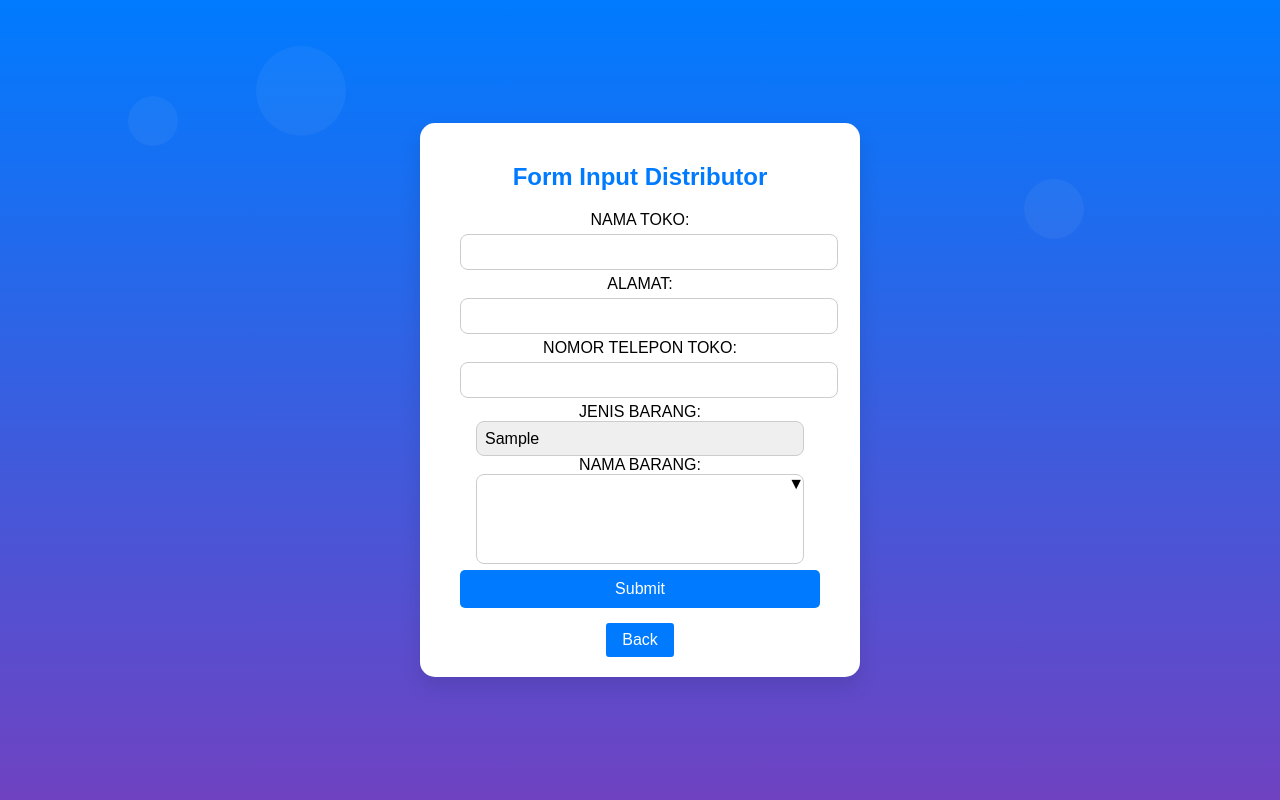
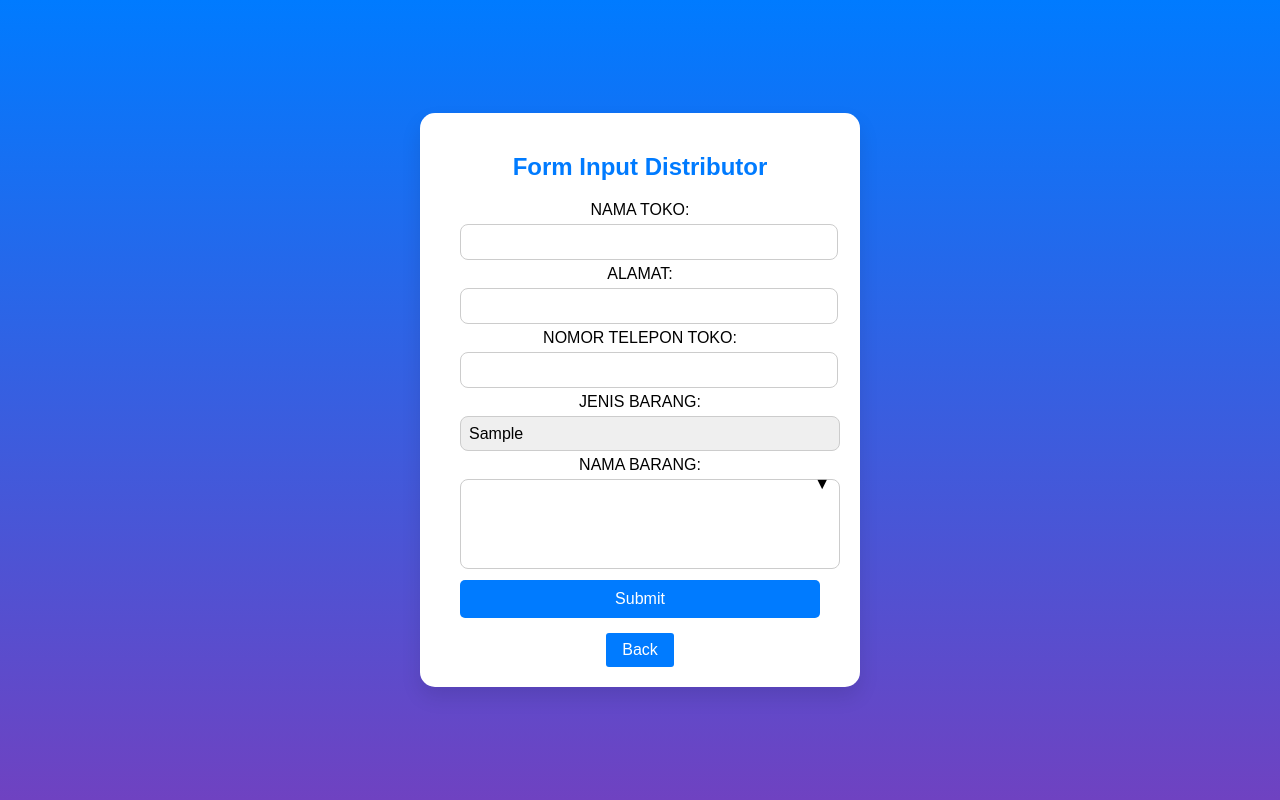
Before and after one commit to CarroVeloce/UAS_PWL, a PHP site: page /input_masterdistributor.php in a window 1280 px wide. Run offline with PHP 8.4, Linux system fonts and the light colour scheme; tables that the repository leaves empty or names only in its code hold one stand-in row (values such as "Sample post"); lists and menus that the app fills with data are empty.

Commit message:
edit dikit

```diff
--- a/input_masterdistributor.php
+++ b/input_masterdistributor.php
@@ -35,13 +35,10 @@
             font-family: 'Arial', sans-serif;
         }
 
-        input[type="text"],
-        input[type="date"],
-        input[type="number"],
-        input[type="file"] {
+        input,
+        select {
             width: calc(100% - 40px);
             margin: 5px 20px;
-            text-align: left;
             padding: 8px;
             border: 1px solid #ccc;
             border-radius: 8px;
@@ -50,11 +47,8 @@
             font-size: 16px;
         }
 
-
-        input[type="text"]:hover,
-        input[type="date"]:hover,
-        input[type="number"]:hover,
-        input[type="file"]:hover {
+        input:hover,
+        select:hover {
             border-color: #007bff;
         }
 
@@ -66,11 +60,6 @@
             border-radius: 5px;
             cursor: pointer;
             transition: background-color 0.3s ease;
-            width: calc(100% - 40px);
-            margin: 5px 20px;
-            text-align: center;
-            font-family: 'Arial', sans-serif;
-            font-size: 16px;
         }
 
         input[type="submit"]:hover {
@@ -95,97 +84,6 @@
 
             to {
                 background-position: 0 100%;
-            }
-        }
-
-        .floating-shapes {
-            position: absolute;
-            width: 100%;
-            height: 100%;
-            z-index: -1;
-        }
-
-        .circle {
-            position: absolute;
-            border-radius: 50%;
-            background-color: rgba(255, 255, 255, 0.05);
-            pointer-events: none;
-            animation: animateCircles 15s linear infinite;
-        }
-
-        .circle:nth-child(1) {
-            width: 50px;
-            height: 50px;
-            left: 10%;
-            animation-duration: 15s;
-        }
-
-        .circle:nth-child(2) {
-            width: 80px;
-            height: 80px;
-            left: 70%;
-            animation-duration: 12s;
-        }
-
-        .circle:nth-child(3) {
-            width: 70px;
-            height: 70px;
-            left: 40%;
-            animation-duration: 10s;
-        }
-
-        .circle:nth-child(4) {
-            width: 60px;
-            height: 60px;
-            left: 80%;
-            animation-duration: 17s;
-        }
-
-        .circle:nth-child(5) {
-            width: 90px;
-            height: 90px;
-            left: 20%;
-            animation-duration: 14s;
-        }
-
-        .circle:nth-child(6) {
-            width: 120px;
-            height: 120px;
-            left: 50%;
-            animation-duration: 11s;
-        }
-
-        @keyframes animateCircles {
-            0% {
-                transform: translateY(100vh);
-            }
-
-            100% {
-                transform: translateY(-100vh);
-            }
-        }
-
-        @keyframes slideDown {
-            from {
-                opacity: 0;
-                transform: translateY(-50px);
-            }
-
-            to {
-                opacity: 1;
-                transform: translateY(0);
-            }
-        }
-
-        @keyframes fadeIn {
-            from {
-                opacity: 0;
-                transform: scale(0.9);
-            }
-
-            to {
-                opacity: 1;
-                transform: scale(1);
             }
         }
 
```
